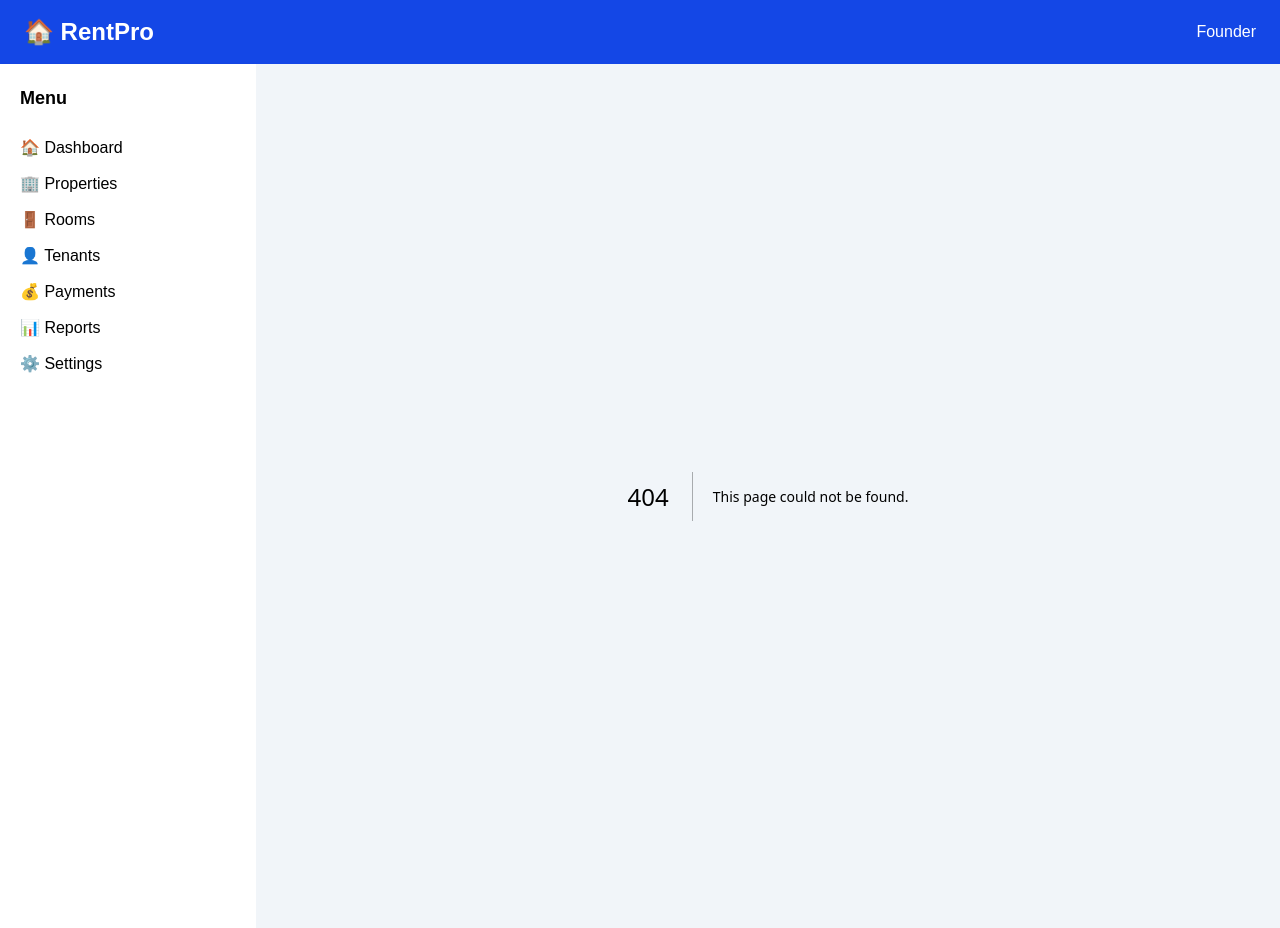
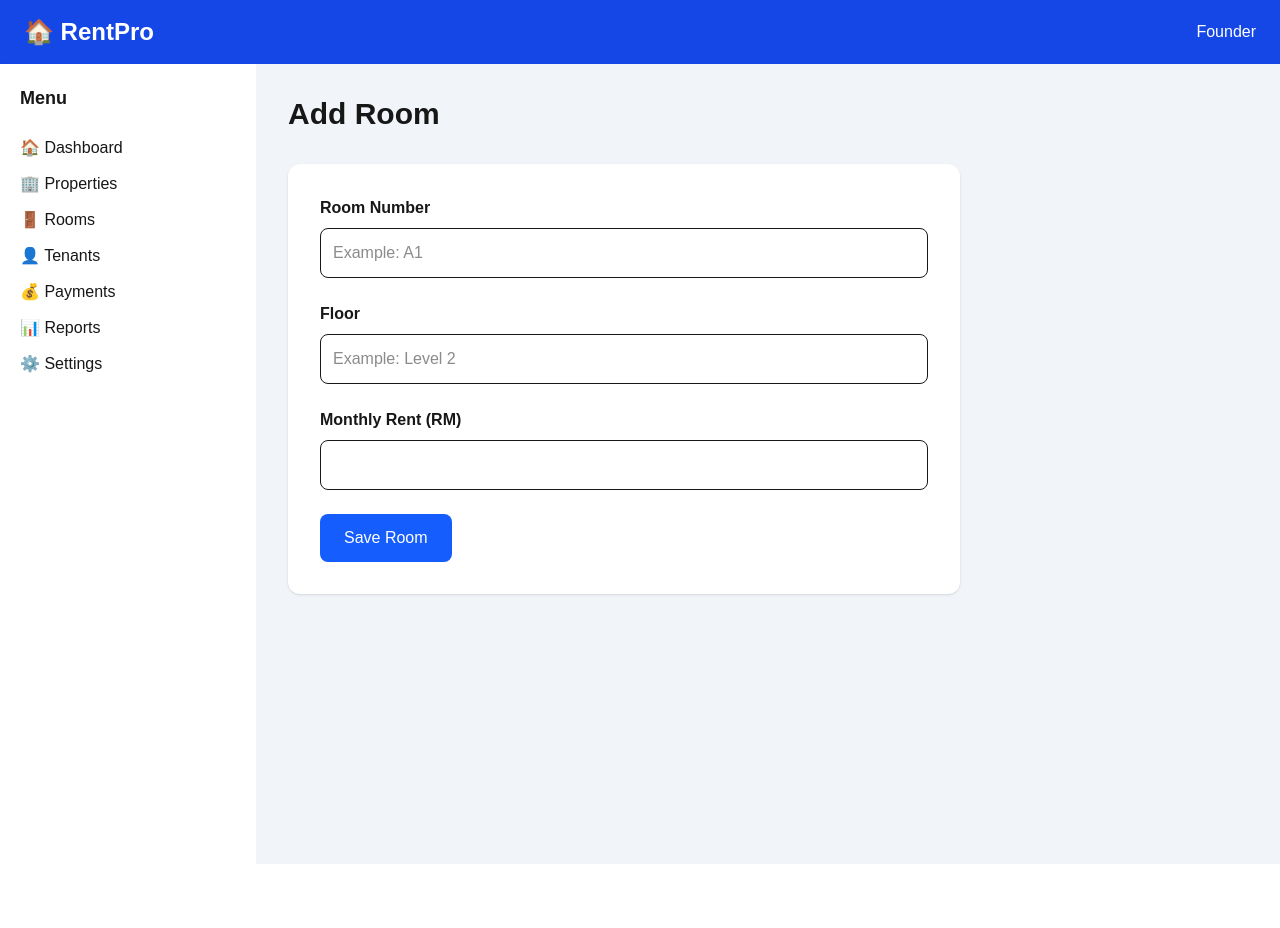
Before and after one commit to khairultsd-design/rentpro, a Next.js app: page /property/1/room/new in a window 1280 px wide. Before the commit this address had no page. After the commit the page ends 864 px from the top, so only its background shows below. Built offline with nearby package versions, Linux system fonts and the light colour scheme.

Commit message:
Sprint 7.1 - Refactor Property page to service layer

```diff
--- /dev/null
+++ b/src/app/property/[id]/room/new/page.tsx
@@ -0,0 +1,67 @@
+import { redirect } from "next/navigation";
+import TextInput from "@/components/form/TextInput";
+import { createRoom } from "@/features/room/actions/room.actions";
+
+type PageProps = {
+  params: Promise<{
+    id: string;
+  }>;
+};
+
+export default async function NewRoomPage({
+  params,
+}: PageProps) {
+  const { id } = await params;
+
+  async function saveRoom(formData: FormData) {
+    "use server";
+
+    await createRoom({
+      propertyId: id,
+      roomNumber: formData.get("roomNumber") as string,
+      floor: (formData.get("floor") as string) || undefined,
+      monthlyRent: Number(formData.get("monthlyRent")),
+    });
+
+    redirect(`/property/${id}`);
+  }
+
+  return (
+    <>
+      <h1 className="text-3xl font-bold mb-8">
+        Add Room
+      </h1>
+
+      <form
+        action={saveRoom}
+        className="bg-white rounded-xl shadow p-8 max-w-2xl"
+      >
+        <TextInput
+          name="roomNumber"
+          label="Room Number"
+          placeholder="Example: A1"
+        />
+
+        <TextInput
+          name="floor"
+          label="Floor"
+          placeholder="Example: Level 2"
+          required={false}
+        />
+
+        <TextInput
+          name="monthlyRent"
+          label="Monthly Rent (RM)"
+          type="number"
+        />
+
+        <button
+          type="submit"
+          className="bg-blue-600 text-white px-6 py-3 rounded-lg hover:bg-blue-700"
+        >
+          Save Room
+        </button>
+      </form>
+    </>
+  );
+}
--- a/src/app/property/page.tsx
+++ b/src/app/property/page.tsx
@@ -1,13 +1,10 @@
 import Link from "next/link";
+
 import PropertyTable from "@/features/property/components/PropertyTable";
-import { prisma } from "@/lib/prisma";
+import { getProperties } from "@/features/property/services/property.service";
 
 export default async function PropertyPage() {
-  const properties = await prisma.property.findMany({
-    orderBy: {
-      createdAt: "desc",
-    },
-  });
+  const properties = await getProperties();
 
   return (
     <>
--- a/src/components/form/TextInput.tsx
+++ b/src/components/form/TextInput.tsx
@@ -1,6 +1,6 @@
 type TextInputProps = {
+  name: string;
   label: string;
-  name: string;
   placeholder?: string;
   type?: string;
   defaultValue?: string | number;
@@ -8,8 +8,8 @@ type TextInputProps = {
 };
 
 export default function TextInput({
+  name,
   label,
-  name,
   placeholder,
   type = "text",
   defaultValue,
--- /dev/null
+++ b/src/features/room/actions/room.actions.ts
@@ -0,0 +1,39 @@
+"use server";
+
+import { prisma } from "@/lib/prisma";
+import { revalidatePath } from "next/cache";
+
+type CreateRoomInput = {
+  propertyId: string;
+  roomNumber: string;
+  floor?: string;
+  monthlyRent: number;
+};
+
+export async function createRoom(data: CreateRoomInput) {
+  await prisma.room.create({
+    data: {
+      propertyId: data.propertyId,
+      roomNumber: data.roomNumber,
+      floor: data.floor || null,
+      monthlyRent: data.monthlyRent,
+      status: "Available",
+    },
+  });
+
+  await prisma.property.update({
+    where: {
+      id: data.propertyId,
+    },
+    data: {
+      totalRooms: {
+        increment: 1,
+      },
+      availableRooms: {
+        increment: 1,
+      },
+    },
+  });
+
+  revalidatePath(`/property/${data.propertyId}`);
+}
--- /dev/null
+++ b/src/features/room/types/room.ts
@@ -0,0 +1,12 @@
+export interface Room {
+  id: string;
+
+  roomNumber: string;
+  floor?: string;
+
+  monthlyRent: number;
+
+  status: "Available" | "Occupied" | "Maintenance";
+
+  propertyId: string;
+}
```
